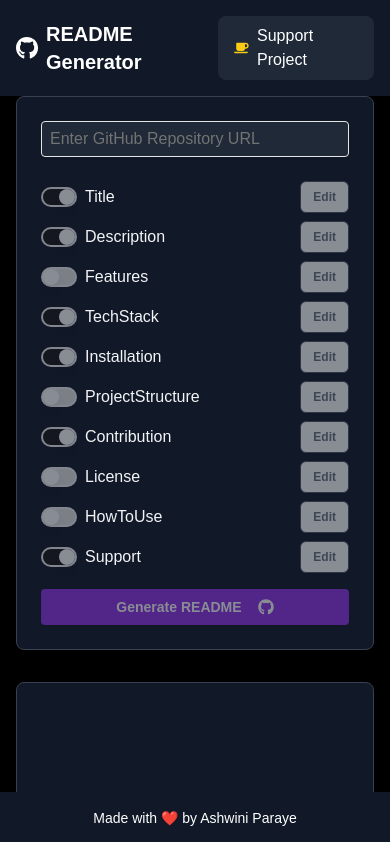
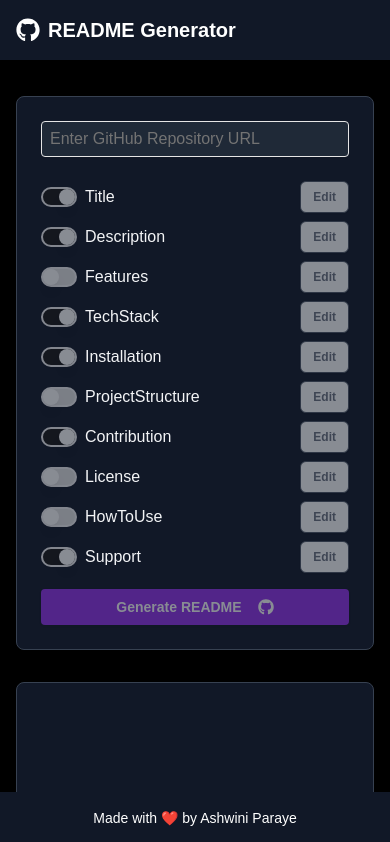
Before and after one commit to AshwiniParaye1/Github-Readme-Generator, a Next.js app: page / in a window 390 px wide. Shown: the top 842 px of the page. Built offline with nearby package versions, Linux system fonts and the light colour scheme; no server answers.

Commit message:
hide suppport button on mobile

```diff
--- a/app/components/Header.tsx
+++ b/app/components/Header.tsx
@@ -1,5 +1,3 @@
-// components/Header.tsx
-
 import Link from "next/link";
 import React from "react";
 import { FaCoffee, FaGithub } from "react-icons/fa";
@@ -12,11 +10,12 @@
           <FaGithub className="w-6 h-6" />
           <h1 className="text-xl font-bold">README Generator</h1>
         </div>
+        {/* Hide Support button on mobile (show on sm and larger) */}
         <Link
           href="https://github.com/AshwiniParaye1/Github-Readme-Generator"
           target="_blank"
           rel="noopener noreferrer"
-          className="flex items-center gap-2 px-4 py-2 bg-gray-800 rounded-lg hover:bg-gray-700 transition-colors"
+          className="hidden sm:flex items-center gap-2 px-4 py-2 bg-gray-800 rounded-lg hover:bg-gray-700 transition-colors"
         >
           <FaCoffee className="w-4 h-4 text-yellow-400" />
           <span>Support Project</span>
```
